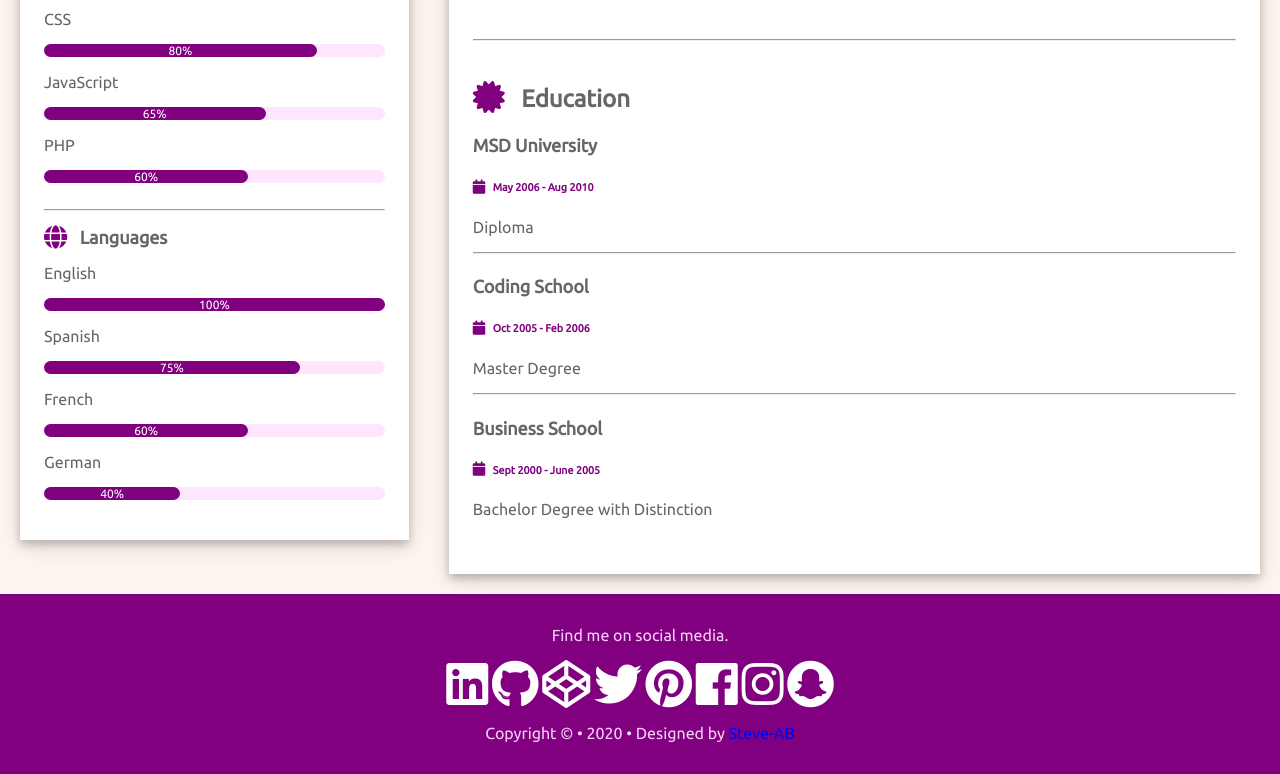
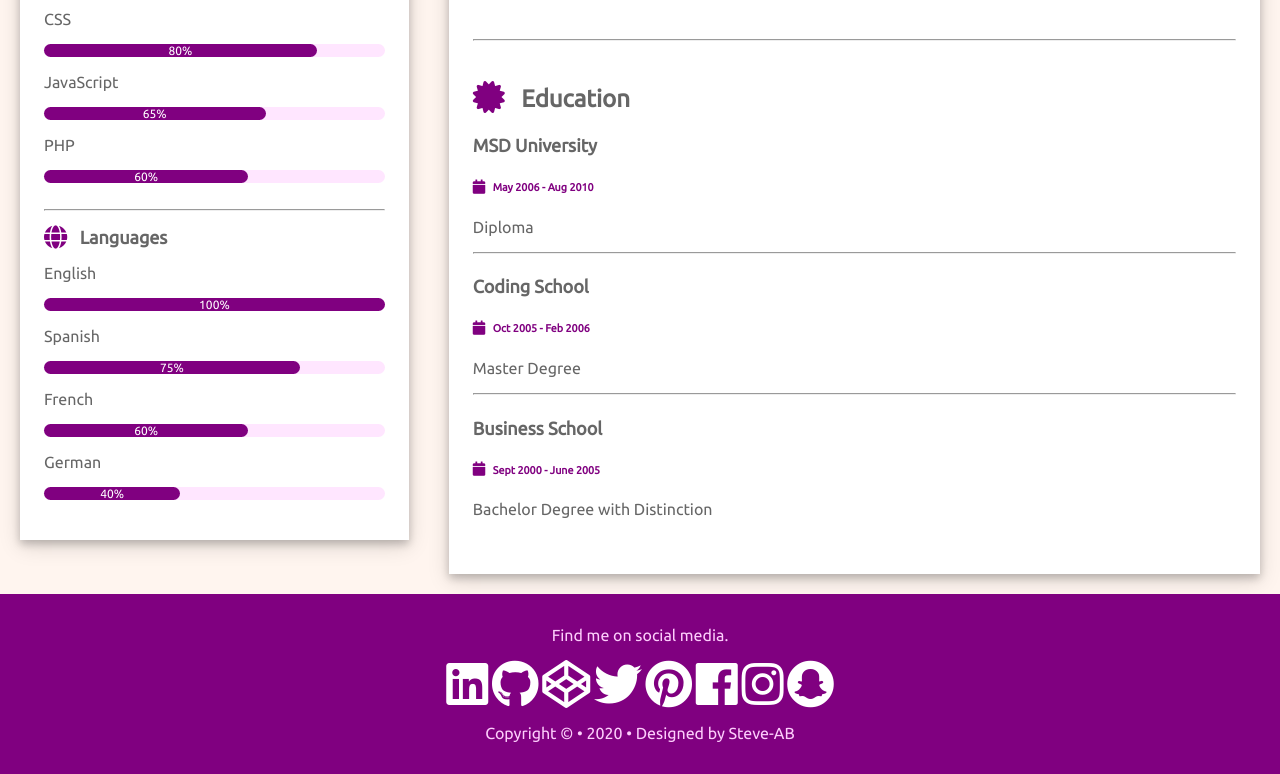
Before and after one commit to Steve-AB/AB-Resume-CV-Template-1, a plain HTML site: page index.html in a window 1280 px wide. Shown: the part 609-1383 px from the top of the page. Drawn offline with Linux system fonts and the light colour scheme.

Commit message:
Update main.css

```diff
--- a/main.css
+++ b/main.css
@@ -99,5 +99,6 @@ footer {
   color: #fdcefc;
 }
 a {
+  color: #fdcefc;
   text-decoration: none;
 }
```
